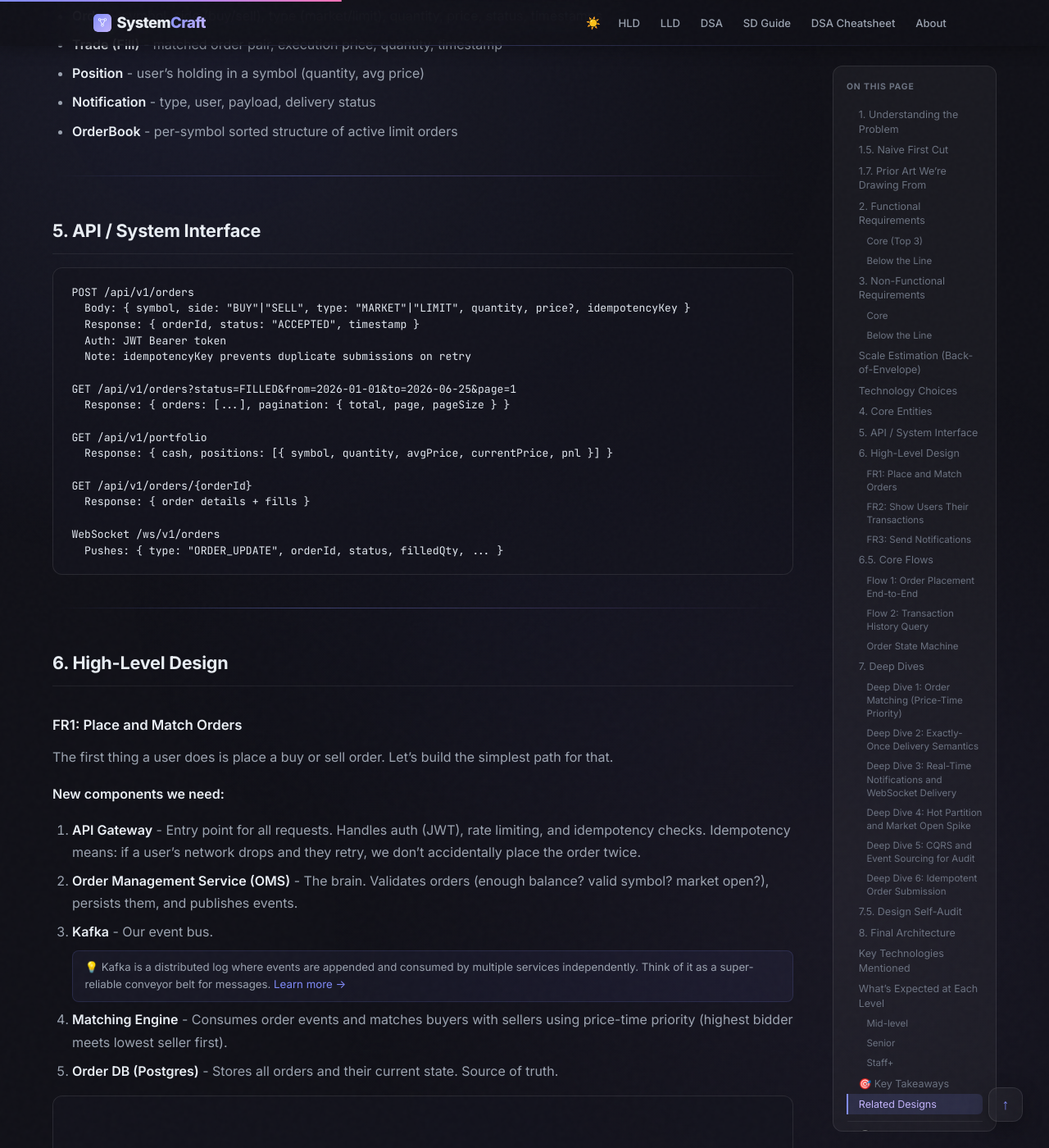
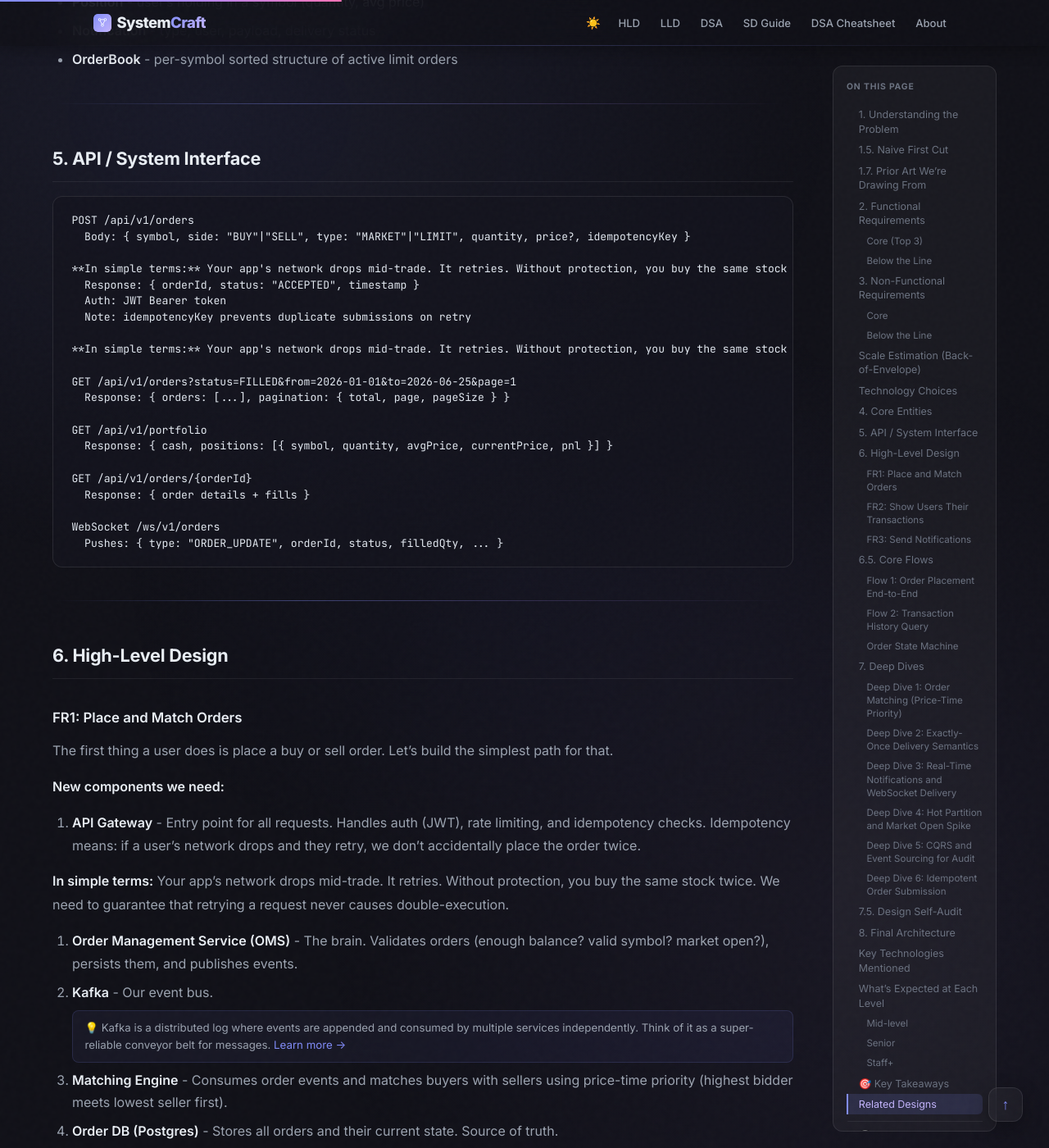
Before and after one commit to iluzn/HLD-Designs, a Jekyll site: the page built from content/hld/StockBroker.md, in a window 1280 px wide and 1400 px high, scrolled down 5104 px. Shown: the whole window at 82% size. Built offline with Jekyll 4.4.1, drawn with Linux system fonts in a browser that asks for light colours; nearby versions of some CDN libraries; our own code applies the rules of GitHub Pages for plain Markdown files; comment, search, counter and statistics services are not loaded; some of the changed text lies outside the part shown.

Commit message:
add 'In simple terms' to remaining deep dives: GoogleDocs, StockBroker, TwitterFeed, NotificationSystem

````diff
--- a/content/hld/StockBroker.md
+++ b/content/hld/StockBroker.md
@@ -11,6 +11,8 @@
 
 ⚡ **Difficulty:** Advanced 🏷️ **Topics:** Order Matching, Event Sourcing, CQRS, Kafka, Delivery Semantics 🏢 **Asked at:** Robinhood, Zerodha, Groww, Upstox, Goldman Sachs
 📋 **Prerequisites:** [Fundamentals](/concepts) - especially [Event Sourcing](/concepts#event-sourcing--cqrs), [Message Queues](/concepts#message-queues), and [Idempotency](/concepts#idempotency)
+
+**In simple terms:** Your app's network drops mid-trade. It retries. Without protection, you buy the same stock twice. We need to guarantee that retrying a request never causes double-execution.
 
 ---
 
@@ -151,9 +153,13 @@
 ```text
 POST /api/v1/orders
   Body: { symbol, side: "BUY"|"SELL", type: "MARKET"|"LIMIT", quantity, price?, idempotencyKey }
+
+**In simple terms:** Your app's network drops mid-trade. It retries. Without protection, you buy the same stock twice. We need to guarantee that retrying a request never causes double-execution.
   Response: { orderId, status: "ACCEPTED", timestamp }
   Auth: JWT Bearer token
   Note: idempotencyKey prevents duplicate submissions on retry
+
+**In simple terms:** Your app's network drops mid-trade. It retries. Without protection, you buy the same stock twice. We need to guarantee that retrying a request never causes double-execution.
 
 GET /api/v1/orders?status=FILLED&from=2026-01-01&to=2026-06-25&page=1
   Response: { orders: [...], pagination: { total, page, pageSize } }
@@ -179,6 +185,8 @@
 **New components we need:**
 
 1. **API Gateway** - Entry point for all requests. Handles auth (JWT), rate limiting, and idempotency checks. Idempotency means: if a user's network drops and they retry, we don't accidentally place the order twice.
+
+**In simple terms:** Your app's network drops mid-trade. It retries. Without protection, you buy the same stock twice. We need to guarantee that retrying a request never causes double-execution.
 2. **Order Management Service (OMS)** - The brain. Validates orders (enough balance? valid symbol? market open?), persists them, and publishes events.
 3. **Kafka** - Our event bus.<br>💡 *Kafka is a distributed log where events are appended and consumed by multiple services independently. Think of it as a super-reliable conveyor belt for messages. [Learn more →](/concepts#message-queues)*
 4. **Matching Engine** - Consumes order events and matches buyers with sellers using price-time priority (highest bidder meets lowest seller first).
@@ -211,6 +219,8 @@
 
 1. User taps "Buy 10 RELIANCE at ₹2,850" in the app → request hits API Gateway
 2. Gateway checks: Is the user authenticated? Has this request been sent before (idempotency key)? Is the user within rate limits?
+
+**In simple terms:** Your app's network drops mid-trade. It retries. Without protection, you buy the same stock twice. We need to guarantee that retrying a request never causes double-execution.
 3. Gateway forwards to OMS. OMS validates: Does the user have enough cash? Is RELIANCE a valid symbol? Is the market open?
 4. OMS persists the order in Postgres with status `PENDING` and blocks ₹28,500 from the user's available balance (soft hold - money isn't gone yet, just reserved)
 5. OMS publishes an `order.placed` event to Kafka, **partitioned by symbol**
@@ -268,6 +278,8 @@
 
 1. When a trade executes, the Matching Engine publishes a `trade.executed` event to Kafka
 2. The **Projector** consumes this event and does two things: updates the Read Replica (denormalized portfolio view) and invalidates/updates Redis cache
+
+**In simple terms:** User opens the app to check their holdings. This read is 100x more frequent than trades. If we query the same database that handles trading, read traffic slows down trades.
 3. When user opens "My Orders" screen, the **Query Service** checks Redis first
 4. Cache hit → instant response. Cache miss → query Read Replica → cache the result for 30 seconds
 5. Portfolio reflects fills within ~500ms of execution. Users see near-real-time updates without hammering the write DB.
@@ -321,6 +333,8 @@
 - **Notifications: at-least-once** - getting "Order filled" twice is annoying but harmless
 - **Order execution: exactly-once** - filling an order twice is a regulatory violation. This is achieved through idempotency keys (explained in Deep Dive 2)
 
+**In simple terms:** Your app's network drops mid-trade. It retries. Without protection, you buy the same stock twice. We need to guarantee that retrying a request never causes double-execution.
+
 ---
 
 ## 6.5. Core Flows
@@ -338,6 +352,8 @@
     participant NS as Notification Svc
 
     User->>GW: POST /orders (idempotencyKey)
+
+**In simple terms:** Your app's network drops mid-trade. It retries. Without protection, you buy the same stock twice. We need to guarantee that retrying a request never causes double-execution.
     GW->>GW: Rate limit + Auth + Idempotency check
     GW->>OMS: Forward order
     OMS->>DB: Check balance and block funds
@@ -442,6 +458,8 @@
 **Great:** End-to-end exactly-once via the following chain:
 
 1. **Client → OMS:** Idempotency key in request. OMS stores `(idempotencyKey, orderId)` in DB. Duplicate request returns same orderId.
+
+**In simple terms:** Your app's network drops mid-trade. It retries. Without protection, you buy the same stock twice. We need to guarantee that retrying a request never causes double-execution.
 2. **OMS → Kafka:** Use Kafka transactions (exactly-once semantics via `transactional.id`). Order is published exactly once.
 3. **Kafka → Matching Engine:** Consumer uses `read_committed` isolation. Processes each order exactly once per offset. Uses orderId as dedup key in order book.
 4. **Matching Engine → Trade DB:** Kafka transaction that atomically commits the trade AND the consumer offset. If crash after write but before offset commit, re-processing finds trade already exists (idempotent upsert with orderId + fill sequence).
@@ -500,6 +518,8 @@
 
 **Trade-off:** Eventual consistency on reads (200-500ms lag). Acceptable for portfolio views. Not acceptable for balance checks (those hit the write DB directly).
 
+**In simple terms:** User opens the app to check their holdings. This read is 100x more frequent than trades. If we query the same database that handles trading, read traffic slows down trades.
+
 ---
 
 ### Deep Dive 6: Idempotent Order Submission
@@ -508,13 +528,21 @@
 
 **Mechanism:**
 1. Client generates a UUID `idempotencyKey` before sending
+
+**In simple terms:** Your app's network drops mid-trade. It retries. Without protection, you buy the same stock twice. We need to guarantee that retrying a request never causes double-execution.
 2. OMS has a table: `idempotency_keys (key VARCHAR PK, order_id UUID, created_at TIMESTAMP, expires_at TIMESTAMP)`
+
+**In simple terms:** Your app's network drops mid-trade. It retries. Without protection, you buy the same stock twice. We need to guarantee that retrying a request never causes double-execution.
 3. On receive: `INSERT INTO idempotency_keys (key, order_id) VALUES (?, ?) ON CONFLICT (key) DO NOTHING`
+
+**In simple terms:** Your app's network drops mid-trade. It retries. Without protection, you buy the same stock twice. We need to guarantee that retrying a request never causes double-execution.
 4. If insert succeeds → new order, proceed
 5. If conflict → duplicate, return the existing `order_id` and its current status
 6. Keys expire after 24 hours (cron cleanup)
 
 **Cost:** One extra DB lookup per order. At 100K orders/sec, this table is write-hot. Solution: partition by key hash, or use Redis with TTL for the idempotency check (faster, but less durable - acceptable since the DB has a unique constraint as backstop).
+
+**In simple terms:** Your app's network drops mid-trade. It retries. Without protection, you buy the same stock twice. We need to guarantee that retrying a request never causes double-execution.
 
 ---
 
@@ -620,6 +648,8 @@
 | **WebSocket** | Persistent connection pushing real-time order fills and market price updates to active clients without polling. |
 | **Redis** | In-memory cache for market data, user sessions, portfolio snapshots, and Pub/Sub routing for WebSocket fan-out. |
 | **Postgres** | ACID relational DB for order state, balance management, and idempotency key storage with partitioning by date. |
+
+**In simple terms:** Your app's network drops mid-trade. It retries. Without protection, you buy the same stock twice. We need to guarantee that retrying a request never causes double-execution.
 | **Dead Letter Queue** | Holding queue for failed notifications or unprocessable events - retried by a sweeper or escalated for manual review. |
 
 ---
@@ -636,6 +666,8 @@
 
 Propose event sourcing for the order lifecycle - every state change is an immutable event. Explain CQRS and why separating the write model from the read model matters for a broker. Discuss Kafka for event streaming with partitions ordered by symbol. Articulate idempotency for order submission (client-generated keys + DB unique constraints) and the need for sequence numbers to detect gaps.
 
+**In simple terms:** Your app's network drops mid-trade. It retries. Without protection, you buy the same stock twice. We need to guarantee that retrying a request never causes double-execution.
+
 ### Staff+
 
 Address matching engine internals - price-time priority with a TreeMap per side, single-threaded per symbol partition (LMAX-style). Discuss market data fan-out to millions of clients via tiered pub-sub or multicast. Proactively mention regulatory requirements (7-year audit trail, trade reconstruction from event log), split-brain scenarios during network partition (matching engine is single-leader with standby failover), and the cost of real-time position calculation at scale.
@@ -645,6 +677,8 @@
 ## 🎯 Key Takeaways
 
 - **Exactly-once** via idempotency keys + Kafka transactions - no double fills
+
+**In simple terms:** Your app's network drops mid-trade. It retries. Without protection, you buy the same stock twice. We need to guarantee that retrying a request never causes double-execution.
 - **CQRS** separates write path (fast, consistent) from read path (scalable, eventually consistent)
 - **Partition by symbol** in Kafka ensures ordered matching per stock
 - **Reconciler** catches edge cases that the primary path misses
@@ -653,5 +687,7 @@
 ## Related Designs
 
 - [Digital Wallet (PhonePe)](/hld/DigitalWallet) - payment orchestration, saga pattern, idempotency
+
+**In simple terms:** Your app's network drops mid-trade. It retries. Without protection, you buy the same stock twice. We need to guarantee that retrying a request never causes double-execution.
 - [Uber / Lyft](/hld/Uber) - real-time matching with distributed locks
 - [BookMyShow](/hld/BookMyShow) - seat reservation concurrency, exactly-once processing
````
Also changed, not shown: content/hld/GoogleDocs.md (+4 -0 lines), content/hld/NotificationSystem.md (+4 -0 lines), content/hld/TwitterFeed.md (+4 -0 lines).
